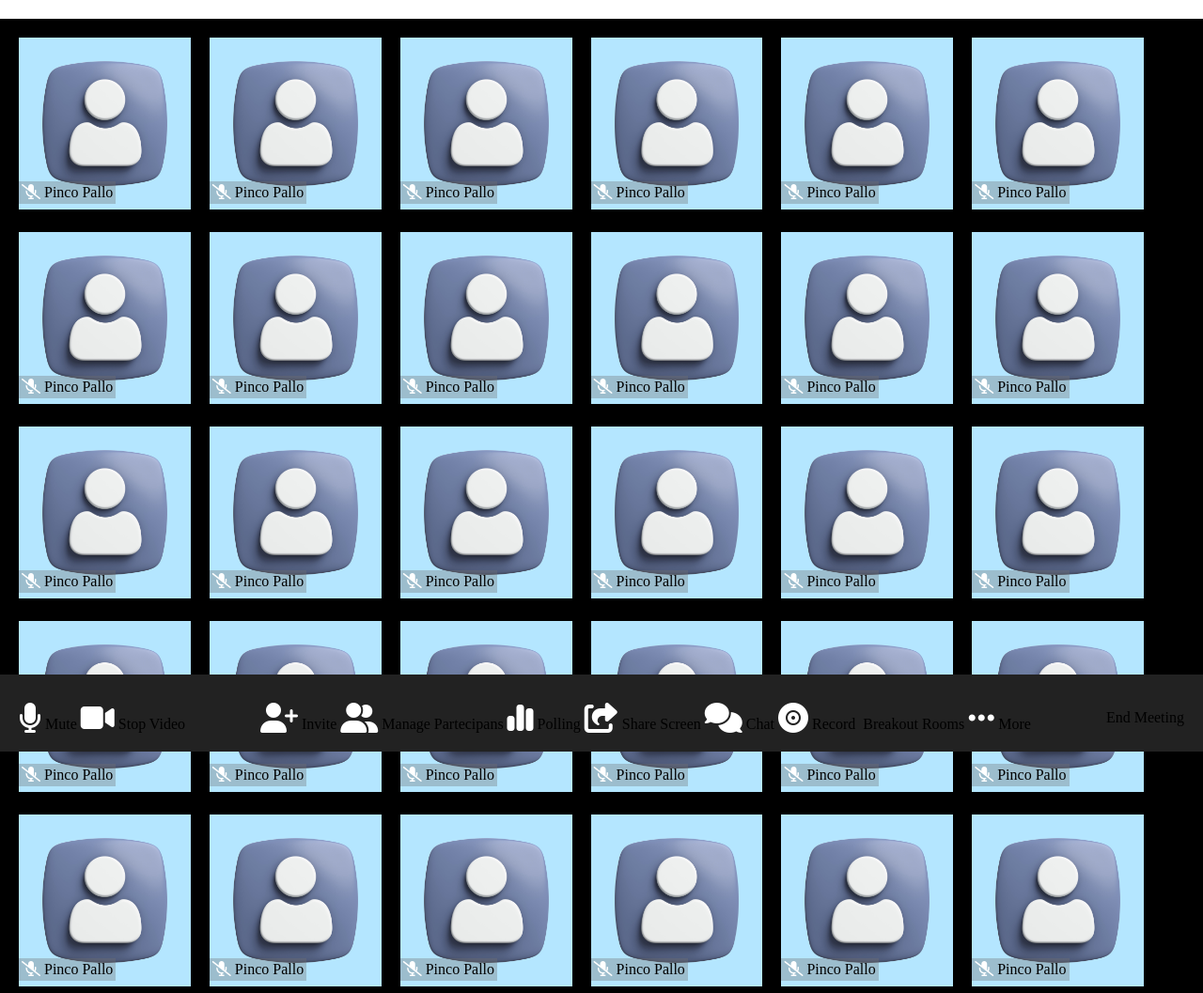
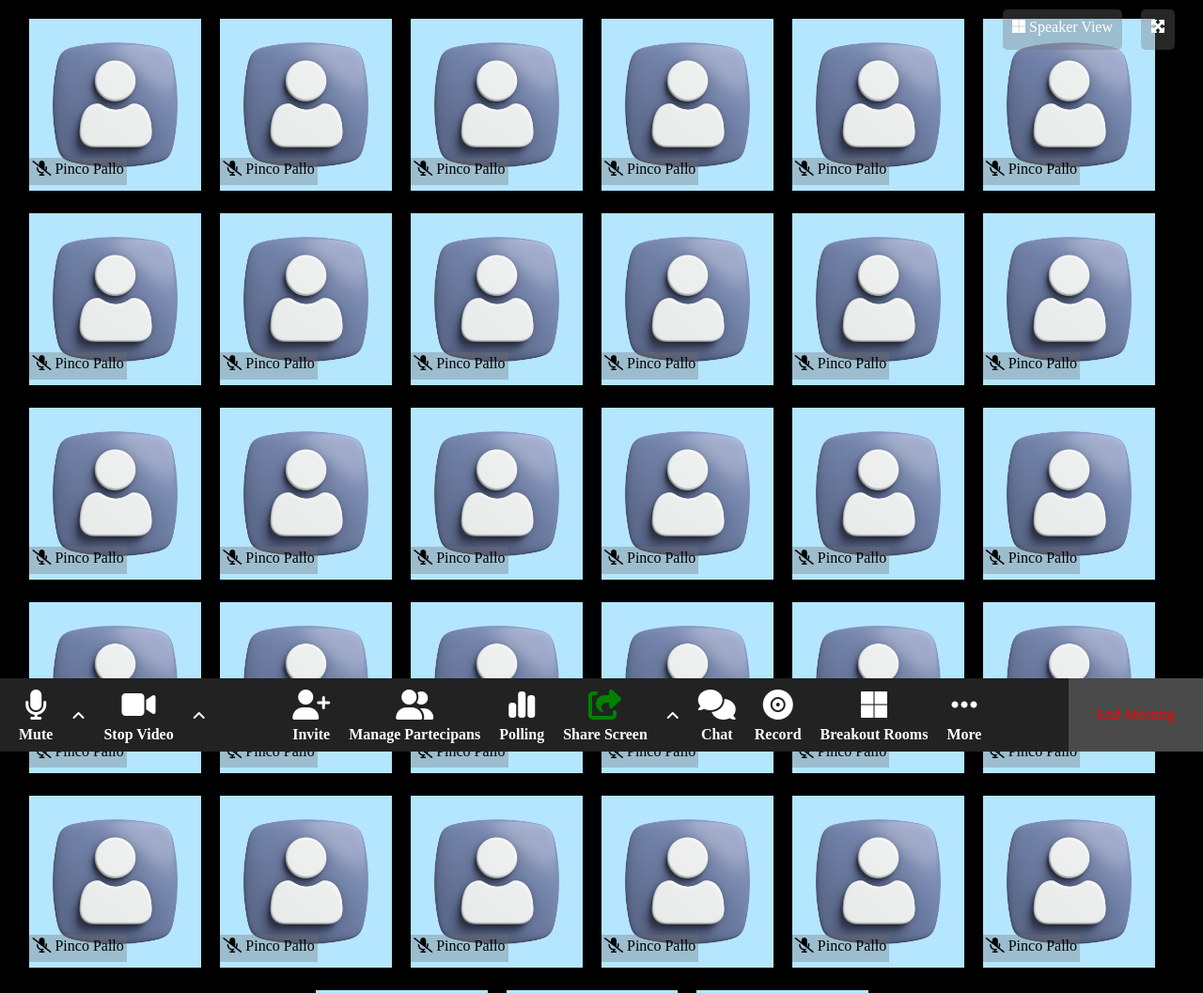
Before and after one commit to Noemi-Guarino/html-css-zoom, a plain HTML site: page index.html in a window 1280 px wide. Shown: the top 1057 px of the page at 94% size. Drawn offline with Linux system fonts and the light colour scheme.

Commit message:
compleate

```diff
--- a/css/style.css
+++ b/css/style.css
@@ -4,38 +4,50 @@
     box-sizing: border-box;
 }
 
-/* .container{
-    max-width: 1000px;
-    margin: 0 auto;
-    width: 100%;
-} */
-
-.container{
-   background-color: black;
-   width: 100vw;
-   margin: 0 auto;
-   width: 100%;
+main{
+    background-color: black;
+    /* height: calc(100vh - 100px); */
+    overflow: auto;
 }
 
-.main-container{
-    /* overflow:auto ; */
+
+.header-container{
+    position:fixed ;
+    z-index: 1;
+    top: 0;
+    left: 0;
+    right: 0;
+}
+
+
+.top> *{
+    background-color: rgba(113, 113, 113, 0.35) ;
+    display: block;
+    padding: 10px;
+    border-radius: 5px;
+    margin-right: 20px;
+    color: white;
+}
+
+.top{
+    justify-content:flex-end;
+    display: flex;
+    margin-right: 10px;
+    margin-top: 10px;
 }
 
 
 .cards{
-    /* border: 1px dashed black; */
-    margin-top: 20px;
     padding: 20px;
     display: flex;
     flex-direction: row;
     flex-wrap: wrap;
-    /* margin-top: 40px; */
+    justify-content: center;
 }
 
 .singlecard{
     width:calc(100vw / 7 );
     margin-right: 20px;
-    /* background-color: purple; */
     margin-bottom: 20px;
     position: relative;
 }
@@ -63,16 +75,46 @@ img{
 .columns-footer{
     display: flex;
     justify-content: space-between;
-    padding: 20px;
-    /* border: 1px dashed black; */
     flex-direction: row;
     align-items: center;
     vertical-align: middle;
-    padding-top: 30px;
+
+}
+
+.col-1, .col-2, .col-3{
+    display: flex;
+    margin-left: 20px ;
+}
+
+.col-1, .col-2{
+    margin-top: 10px;
 }
 
 i{
+    margin-bottom: 7px;
+}
+
+h4{
     color: white;
+}
 
+.margin{
+    margin-right: 20px;
+    text-align: center;
+    color: white;
+    margin-bottom: 7px;
+}
 
+.special{
+    color: red;
+    background-color: #4A4A4A;
+    padding: 30px;
 }
+
+.green{
+    color: green;
+}
+
+.arrow{
+    margin-top: 20px;
+}
--- a/index.html
+++ b/index.html
@@ -11,8 +11,16 @@
 </head>
 <body>
     <header>
-        <div class="container">
-
+        <div class="header-container">
+            <div class="top">
+                <span>
+                    <i class="fa-brands fa-microsoft fa-1x"></i>
+                    <span>Speaker View</span>
+                </span>
+                <span>
+                    <i class="fa-solid fa-maximize"></i>
+                </span>
+             </div>
         </div>
     </header>
 
@@ -258,39 +266,66 @@
         <div class="footer-container">
             <div class="columns-footer" >
                 <div class="col-1">
+                    <div class="margin">
                         <i class="fa-solid fa-microphone fa-2x"></i>
-                    <span>Mute</span>
+                        <h4>Mute</h4>
+                    </div>
+                    <div class="margin arrow">
+                        <i class="fa-solid fa-angle-up"></i>
+                    </div>
+                    <div class="margin">
                         <i class="fa-solid fa-video fa-2x"></i>
-                    <span>Stop Video</span>
+                        <h4>Stop Video</h4>
+                    </div>
+                    <div class="margin arrow">
+                        <i class="fa-solid fa-angle-up"></i>
+                    </div>
                 </div>
 
                 <div class="col-2">
+                    <div class="margin">
                         <i class="fa-solid fa-user-plus fa-2x"></i>
-                    <span>Invite</span>
+                        <h4>Invite</h4>
+                    </div>
+                    <div class="margin">
                         <i class="fa-solid fa-user-group fa-2x"></i>
-                    <span>Manage Partecipans</span>
+                        <h4>Manage Partecipans</h4>
+                    </div>
+                    <div class="margin">
                         <i class="fa-solid fa-chart-simple fa-2x"></i>
-                    <span>Polling</span>
+                        <h4>Polling</h4>
+                    </div>
+                    <div class="margin green">
                         <i class="fa-solid fa-share-from-square fa-2x"></i>
-                    <span>Share Screen</span>
+                        <h4>Share Screen</h4>
+                    </div>
+                    <div class="margin arrow">
+                        <i class="fa-solid fa-angle-up"></i>
+                    </div>
+                    <div class="margin">
                         <i class="fa-solid fa-comments fa-2x"></i>
-                    <span>Chat</span>
+                        <h4>Chat</h4>
+                    </div>
+                    <div class="margin">
                         <i class="fa-solid fa-record-vinyl fa-2x"></i>
-                    <span>Record</span>
-                    <i class="fa-brands fa-microsoftfa-2x"></i>
-                    <span>Breakout Rooms</span>
+                        <h4>Record</h4>
+                    </div>
+                    <div class="margin">
+                        <i class="fa-brands fa-microsoft fa-2x"></i>
+                        <h4>Breakout Rooms</h4>
+                    </div>
+                    <div class="margin">
                         <i class="fa-solid fa-ellipsis fa-2x"></i>
-                    <span>More</span>
+                        <h4>More</h4>
+                    </div>
                 </div>
 
                 <div class="col-3">
-                    <span>End Meeting</span>
+                    <span class="special">End Meeting</span>
                 </div>
             </div>
         </div>
 
-
-        </div>
     </footer>
 </body>
 </html>
```
Lines whose indentation alone changed are shown as unchanged.
